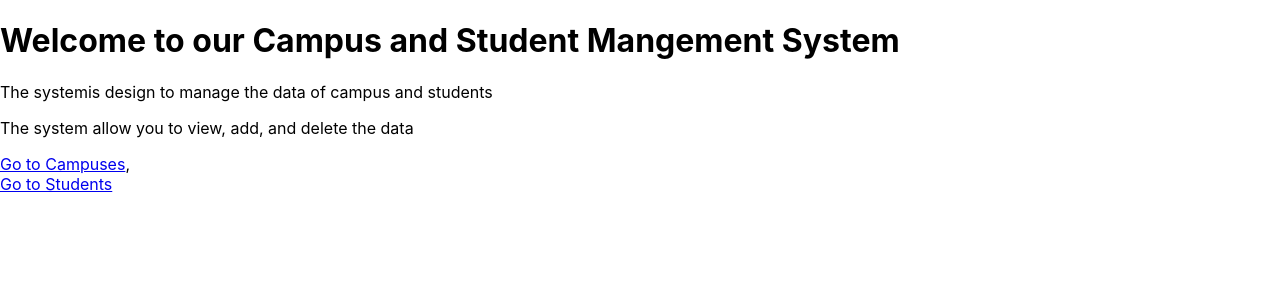
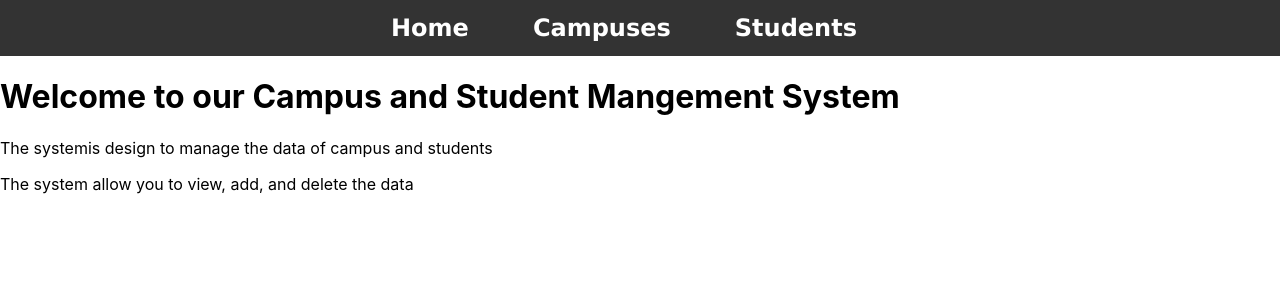
Before and after one commit to sabinaismailova/crudappfrontend, a React (Create React App) app: page / in a window 1280 px wide. Shown: the top 300 px of the page. Built offline with nearby package versions, Linux system fonts and the light colour scheme.

Commit message:
made navbar on home.jsx file

```diff
--- a/src/pages/Home.jsx
+++ b/src/pages/Home.jsx
@@ -1,16 +1,33 @@
 import React from 'react'
 import { Link } from 'react-router-dom'
+import './navbar.css'
 
 function Home() {
   return (
     <div>
+      <nav>
+          <ul>
+            <li>
+              <Link to="/">Home</Link>
+            </li>
+            <li>
+              <Link to="/campuses">Campuses</Link>
+            </li>
+            <li>
+              <Link to="/students">Students</Link>
+            </li>
+          </ul>
+      </nav>
+
       <h1> Welcome to our Campus and Student Mangement System</h1>
       <p>The systemis design to manage the data of campus and students</p>
       <p>The system allow you to view, add, and delete the data</p>
 
-      <Link to="/campuses">Go to Campuses</Link>,
-      <br></br>
-      <Link to="/students">Go to Students</Link>
+      {
+      // <Link to="/campuses">Go to Campuses</Link>,
+      // <br></br>
+      // <Link to="/students">Go to Students</Link>
+      }
     </div>
   )
 }
--- /dev/null
+++ b/src/pages/navbar.css
@@ -0,0 +1,25 @@
+ul {
+    list-style-type: none;
+    margin: 0;
+    padding: 0;
+    overflow: hidden;
+    background-color: #333;
+    display: flex;
+    justify-content:center;
+  }
+
+  li {
+    float: left;
+  }
+
+  li a {
+    font-family:Verdana;
+    font-size:24px;
+    font-weight:bold;
+    margin-right:32px;
+    display: block;
+    color: white;
+    text-align: center;
+    padding: 14px 16px;
+    text-decoration: none;
+  }
```
